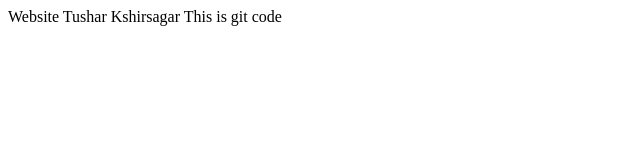
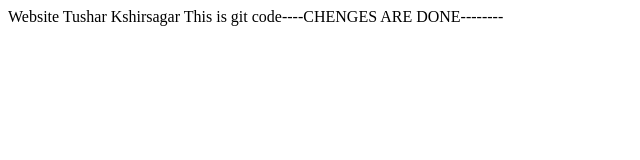
Before and after one commit to tusharbk108/git-demo, a plain HTML site: page web/index.html in a window 1280 px wide. Shown: the whole page, without its empty margins (0-640 px from the left). Drawn offline with Linux system fonts and the light colour scheme.

Commit message:
Update index page is done

```diff
--- a/web/index.html
+++ b/web/index.html
@@ -4,6 +4,6 @@ Website
 Tushar Kshirsagar
 <head>
 <body>
-This is git code
+This is git code----CHENGES ARE DONE--------
 </body>
 </html>
```
